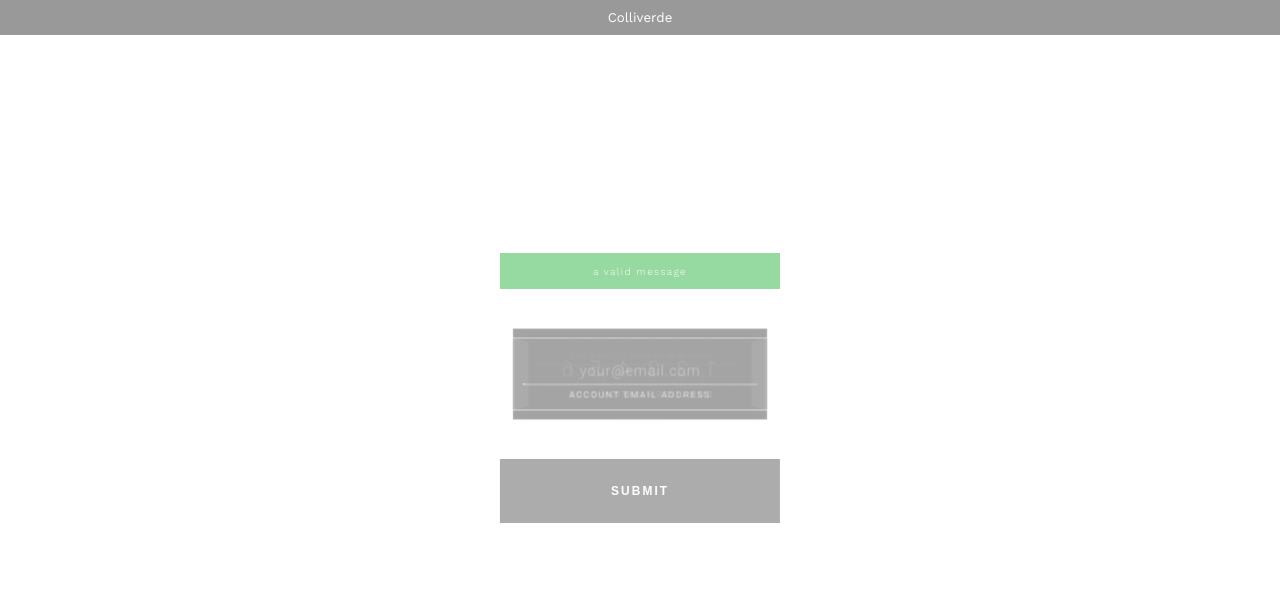
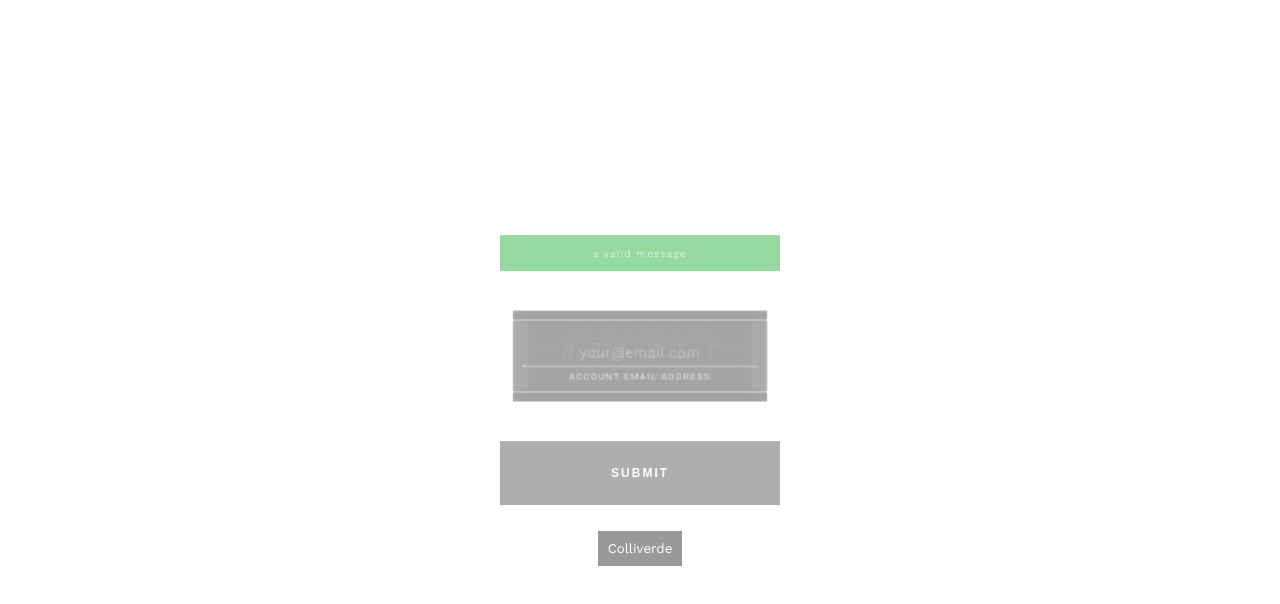
Before and after one commit to ofeenee/form-3d, a website: page public/index.html in a window 1280 px wide. Drawn offline with nearby package versions, Linux system fonts and the light colour scheme; a web font is replaced by a local one.

Commit message:
replace grid with flex + styles for footer

```diff
--- a/public/css/style.css
+++ b/public/css/style.css
@@ -9,59 +9,52 @@ html {
 }
 
 body {
-  display: grid;
-  gap: 50px;
-
-  grid-template-columns: repeat(1fr);
-  grid-template-rows: repeat(1fr);
-  grid-template-areas:
-  "h h h h h"
-  ". s s s ."
-  ". m m m ."
-  ". l l l ."
-  "f f f f f"
-  ;
   height: 100%;
   width: 100%;
+
+  display: flex;
+  flex-direction: column;
+  justify-content: center;
+  align-items: center;
+  flex: 0 0 auto;
+
+  gap: 25px;
+
 }
 
 main {
-  grid-area: m;
+
+  display: flex;
+  justify-content: center;
+  align-items: center;
 
   justify-self: center;
-  align-self: start;
+  align-self: center;
+
 }
 
 footer {
-  grid-area: h;
-  /* height: 50px; */
+
   padding: 10px;
   font-size: 10pt;
-  /* text-align: center; */
-  align-self: start;
-  /* width: 100%; */
+  text-align: center;
+  justify-self: center;
+
+  color: white;
   background-color: rgba(0, 0, 0, 0.4);
 
-  /* box-shadow: var(--default-drop-shadow); */
+  border-top: 1px solid white;
 
-  color: white;
+
   user-select: none;
   -webkit-user-select: none;
   -moz-user-select: none;
 }
 
-footer ul {
-  height: 100%;
-  display: flex;
-  justify-content: center;
-  align-items: center;
-  font-size: inherit;
-  list-style: none;
-}
-
-footer ul li {
-  font-size: inherit;
-  /* padding: 10px 25px; */
+footer small {
+  font-size: 8pt;
+  letter-spacing: 1px;
+  text-align: justify;
 }
 
 main-background {
```
